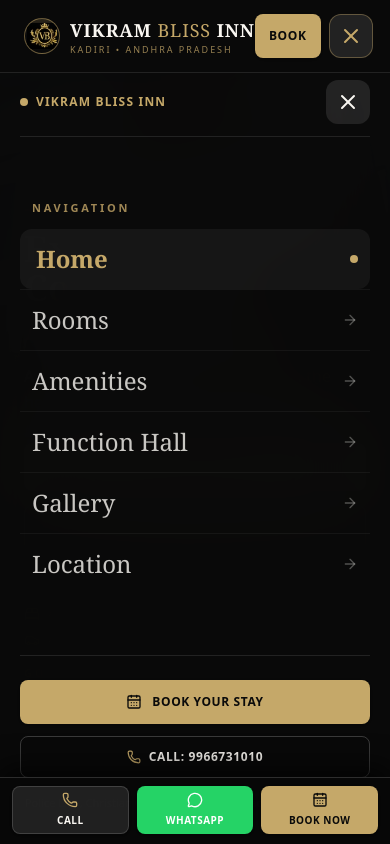
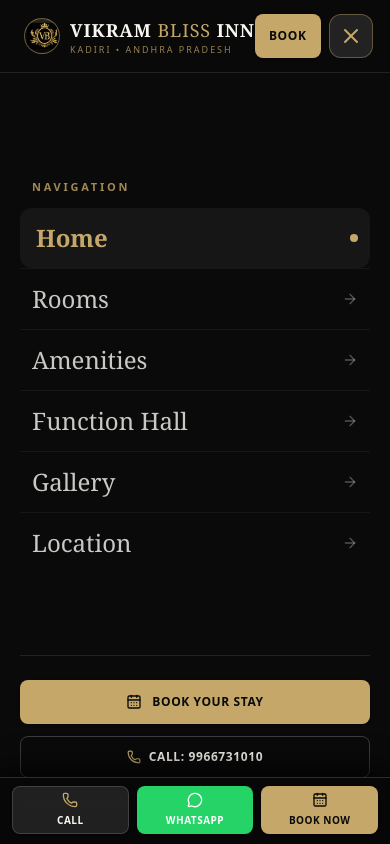
Before and after one commit to Mallem8704/vikram, a Next.js app: page / in a window 390 px wide. Both pictures are taken after a click on the button 350 px from the left and 40 px from the top of the page. Shown: the top 844 px of the page. Built offline with nearby package versions, Linux system fonts and the light colour scheme.

Commit message:
fix(mobile): optimize live animation video hero framing, contrast overlay, and mobile nav

```diff
--- a/components/Hero.tsx
+++ b/components/Hero.tsx
@@ -73,7 +73,7 @@
           fill
           priority
           sizes="100vw"
-          className={`object-cover object-[70%_center] md:object-[80%_center] lg:object-[right_center] transition-opacity duration-1000 ${
+          className={`object-cover object-[48%_center] sm:object-[65%_center] md:object-[75%_center] lg:object-[right_center] transition-opacity duration-1000 ${
             isVideoLoaded && !shouldReduceMotion ? "opacity-0" : "opacity-100"
           }`}
         />
@@ -88,7 +88,7 @@
             playsInline
             poster={hotelImages.exterior.hero}
             onLoadedData={() => setIsVideoLoaded(true)}
-            className={`absolute inset-0 w-full h-full object-cover object-[70%_center] md:object-[80%_center] lg:object-[right_center] transition-opacity duration-1000 ${
+            className={`absolute inset-0 w-full h-full object-cover object-[48%_center] sm:object-[65%_center] md:object-[75%_center] lg:object-[right_center] transition-opacity duration-1000 ${
               isVideoLoaded ? "opacity-100" : "opacity-0"
             }`}
           >
@@ -102,15 +102,15 @@
         {/* Tablet Gradient: Smooth left-to-right fade */}
         <div className="absolute inset-0 bg-gradient-to-r from-black via-black/85 via-55% to-black/35 hidden sm:block lg:hidden pointer-events-none" />
 
-        {/* Mobile Gradient: Top-to-bottom dark layer for readability */}
-        <div className="absolute inset-0 bg-gradient-to-t from-black via-black/90 to-black/60 sm:hidden pointer-events-none" />
+        {/* Mobile Gradient: Balanced cinematic overlay keeping the live illuminated building vibrant */}
+        <div className="absolute inset-0 bg-gradient-to-t from-black via-black/75 via-50% to-black/25 sm:hidden pointer-events-none" />
 
         {/* Subtle bottom fade to seamlessly blend into the next section */}
         <div className="absolute bottom-0 left-0 right-0 h-24 bg-gradient-to-t from-black to-transparent pointer-events-none" />
       </div>
 
       {/* ──────────────── Content Container ──────────────── */}
-      <div className="relative z-10 section-container w-full pt-28 pb-16 md:pt-32 md:pb-20">
+      <div className="relative z-10 section-container w-full pt-24 pb-20 sm:pt-28 sm:pb-16 md:pt-32 md:pb-20">
         <div className="grid grid-cols-1 lg:grid-cols-12 gap-8 items-center">
           {/* Left Column: Occupies approx 40% (5 of 12 cols on desktop) */}
           <div className="lg:col-span-6 xl:col-span-5 flex flex-col items-start text-left">
@@ -148,7 +148,7 @@
               initial={shouldReduceMotion ? {} : { opacity: 0, y: 16 }}
               animate={{ opacity: 1, y: 0 }}
               transition={{ duration: 0.65, delay: 0.2, ease }}
-              className="font-serif text-4xl sm:text-5xl md:text-6xl text-ivory font-bold leading-[1.08] mb-4 sm:mb-5"
+              className="font-serif text-3xl sm:text-5xl md:text-6xl text-ivory font-bold leading-[1.1] sm:leading-[1.08] mb-4 sm:mb-5"
             >
               Experience Comfort, <br />
               <span className="text-gold italic font-normal">Embrace Bliss</span>
@@ -234,7 +234,7 @@
 
       {/* ──────────────── Floating Live Video & Audio Controls (Bottom-Right) ──────────────── */}
       {!shouldReduceMotion && (
-        <div className="absolute bottom-6 right-6 z-20 hidden sm:flex items-center gap-2 bg-black/75 backdrop-blur-md border border-white/20 px-3 py-1.5 rounded-full shadow-lg">
+        <div className="absolute bottom-20 right-4 sm:bottom-6 sm:right-6 z-20 flex items-center gap-2 bg-black/80 backdrop-blur-md border border-white/20 px-3 py-1.5 rounded-full shadow-lg">
           {/* Sound Toggle Button */}
           <button
             type="button"
--- a/components/Navbar.tsx
+++ b/components/Navbar.tsx
@@ -106,7 +106,7 @@
         className={cn(
           "fixed top-0 left-0 right-0 z-50 transition-all duration-300",
           isTransparent
-            ? "bg-transparent py-4 md:py-5"
+            ? "bg-gradient-to-b from-black/90 via-black/50 to-transparent md:bg-transparent py-3.5 md:py-5"
             : "bg-black/95 backdrop-blur-md shadow-card-dark border-b border-white/10 py-3 md:py-3.5"
         )}
       >
@@ -220,28 +220,10 @@
             animate={{ opacity: 1, y: 0 }}
             exit={shouldReduceMotion ? { opacity: 0 } : { opacity: 0, y: -10 }}
             transition={{ duration: 0.22, ease: [0.22, 1, 0.36, 1] }}
-            className="lg:hidden fixed inset-0 z-40 bg-black/98 backdrop-blur-2xl flex flex-col justify-between pt-20 pb-8 px-5 sm:px-6 overflow-y-auto"
+            className="lg:hidden fixed inset-0 z-40 bg-[#0A0A0A] flex flex-col justify-between pt-24 pb-8 px-5 sm:px-6 overflow-y-auto"
           >
-            {/* Drawer Top Bar with Brand and Explicit Close Button */}
-            <div className="flex items-center justify-between pb-3 border-b border-white/10 shrink-0">
-              <div className="flex items-center gap-2">
-                <span className="w-2 h-2 rounded-full bg-gold" />
-                <span className="text-xs font-sans font-bold tracking-widest uppercase text-gold">
-                  VIKRAM BLISS INN
-                </span>
-              </div>
-              <button
-                type="button"
-                onClick={() => setIsMobileOpen(false)}
-                className="h-11 w-11 min-h-[44px] min-w-[44px] flex items-center justify-center rounded-xl bg-white/10 text-ivory hover:text-gold hover:bg-white/15 active:scale-95 transition-all cursor-pointer"
-                aria-label="Close navigation menu"
-              >
-                <X className="w-6 h-6" />
-              </button>
-            </div>
-
             {/* Menu Navigation Links */}
-            <div className="flex flex-col gap-1 overflow-y-auto my-auto py-3">
+            <div className="flex flex-col gap-1 overflow-y-auto my-auto py-2">
               <p className="text-[11px] font-sans font-semibold uppercase tracking-[0.25em] text-gold/80 mb-2 px-3">
                 Navigation
               </p>
```
